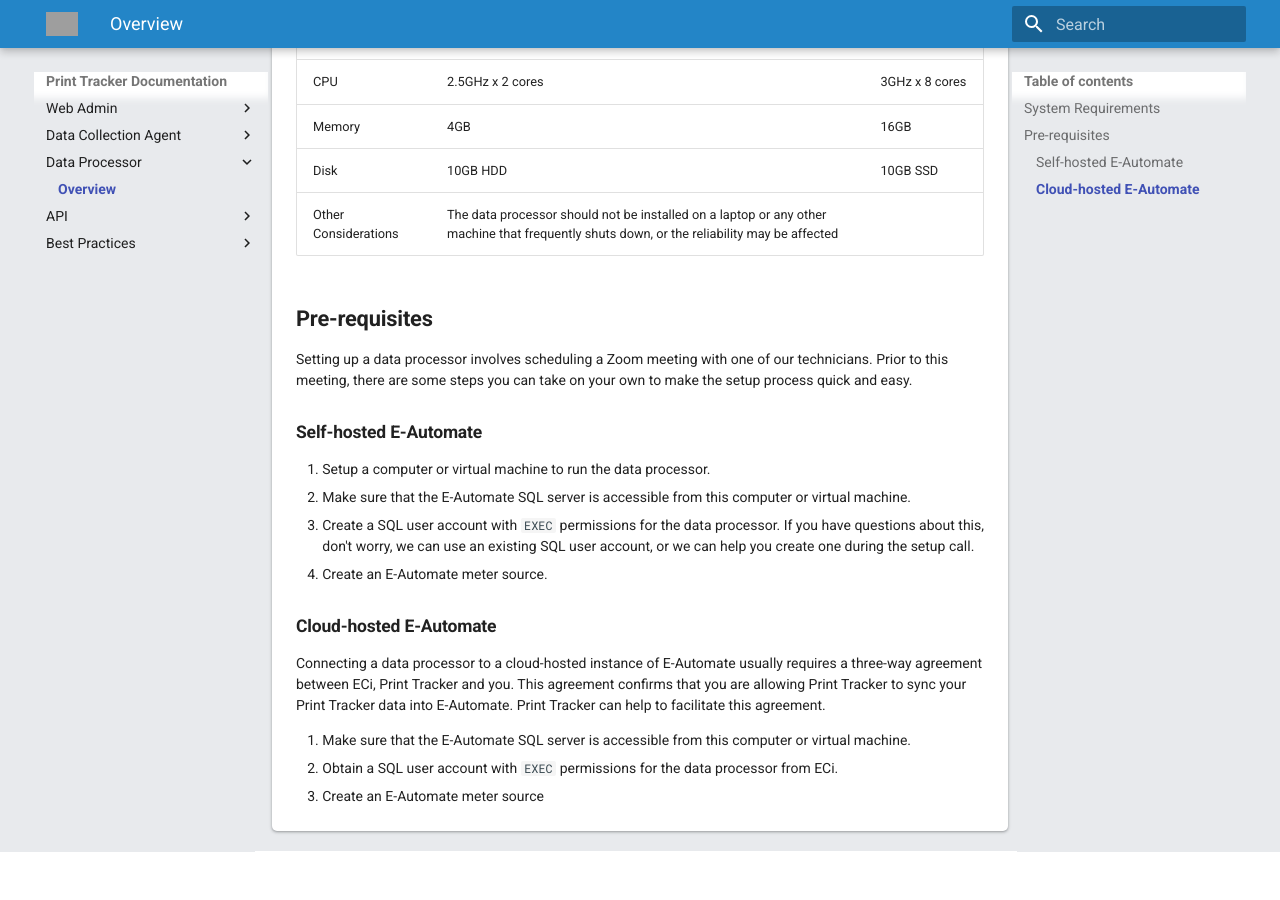
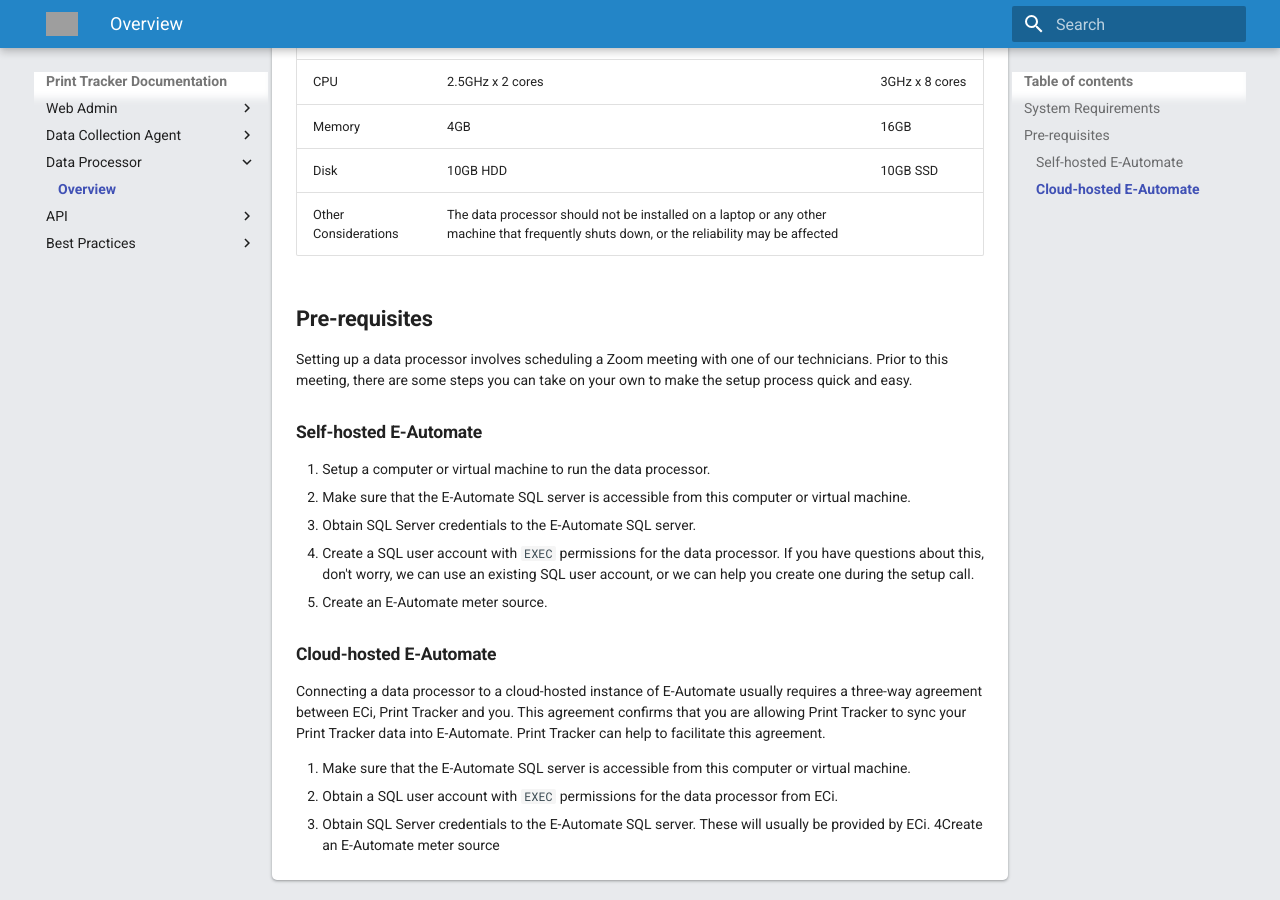
Before and after one commit to printtracker/public-documentation, an MkDocs documentation site: the page built from docs/dataprocessor/overview.md, in a window 1280 px wide and 900 px high, scrolled down 516 px. Built offline with MkDocs 1.6.1 and Material for MkDocs 9.7.7, drawn with Linux system fonts in a browser that asks for light colours; comment, search, counter and statistics services are not loaded; before the commit the page ends 1367 px from its top, so only the background shows below that; grey boxes are pictures that could not be loaded.

Commit message:
Updated data processor overview

```diff
--- a/docs/dataprocessor/overview.md
+++ b/docs/dataprocessor/overview.md
@@ -20,12 +20,14 @@
 ### Self-hosted E-Automate
 1. Setup a computer or virtual machine to run the data processor.
 2. Make sure that the E-Automate SQL server is accessible from this computer or virtual machine.
-3. Create a SQL user account with `EXEC` permissions for the data processor. If you have questions about this, don't worry, we can use an existing SQL user account, or we can help you create one during the setup call.
-4. Create an E-Automate meter source.
+3. Obtain SQL Server credentials to the E-Automate SQL server.
+4. Create a SQL user account with `EXEC` permissions for the data processor. If you have questions about this, don't worry, we can use an existing SQL user account, or we can help you create one during the setup call.
+5. Create an E-Automate meter source.
 
 ### Cloud-hosted E-Automate
 Connecting a data processor to a cloud-hosted instance of E-Automate usually requires a three-way agreement between ECi, Print Tracker and you. This agreement confirms that you are allowing Print Tracker to sync your Print Tracker data into E-Automate. Print Tracker can help to facilitate this agreement.
 
 1. Make sure that the E-Automate SQL server is accessible from this computer or virtual machine.
 2. Obtain a SQL user account with `EXEC` permissions for the data processor from ECi.
-3. Create an E-Automate meter source
+3. Obtain SQL Server credentials to the E-Automate SQL server. These will usually be provided by ECi.
+4Create an E-Automate meter source
```
